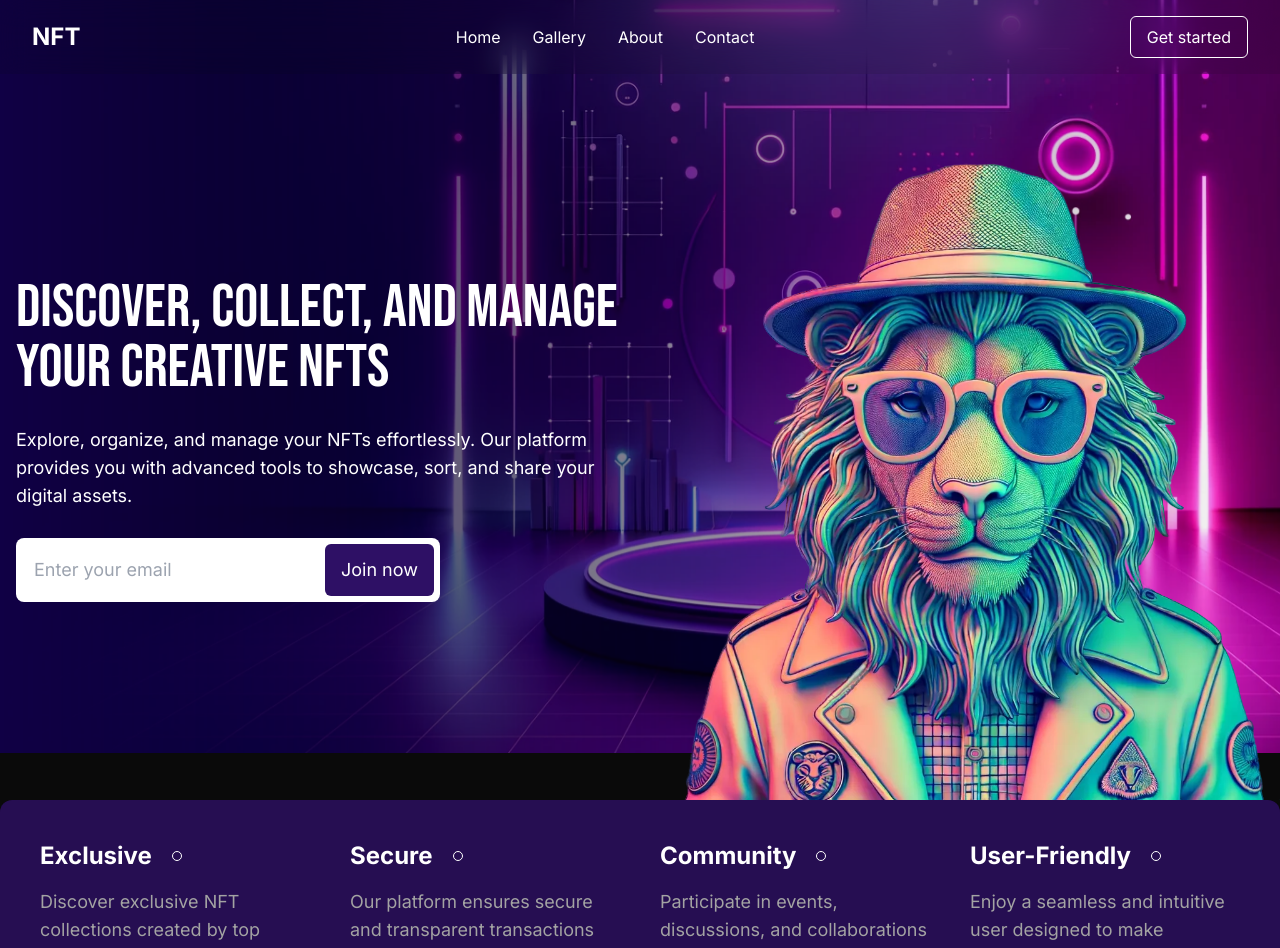
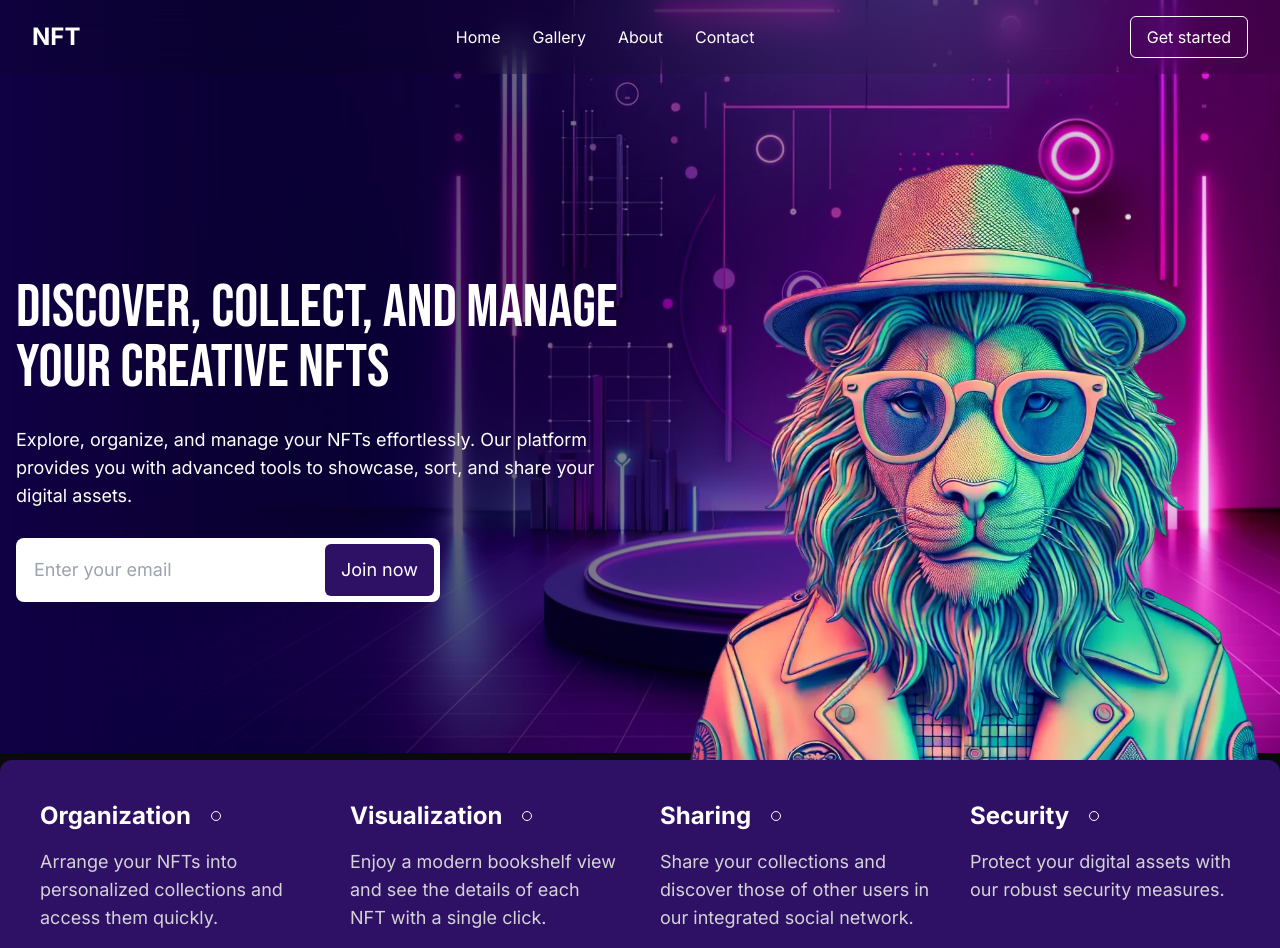
Before and after one commit to and27/nft-gallery, a Next.js app: page / in a window 1280 px wide. Shown: the top 948 px of the page. Built offline with nearby package versions, Linux system fonts and the light colour scheme.

Commit message:
update feature cards content

```diff
--- a/src/components/FeatureCards.tsx
+++ b/src/components/FeatureCards.tsx
@@ -18,38 +18,37 @@ const icons: Record<string, IconType> = {
 const items: itemsType[] = [
   {
     id: "1",
-    name: "Exclusive ",
+    name: "Organization",
     description:
-      "Discover exclusive NFT collections created by top artists from around the world. ",
-    icon: "FaPaintBrush",
+      "Arrange your NFTs into personalized collections and access them quickly.",
+    icon: "FaFolderOpen",
   },
   {
     id: "2",
-    name: "Secure ",
+    name: "Visualization",
     description:
-      "Our platform ensures secure and transparent transactions using blockchain technology.",
-    icon: "FaLock",
+      "Enjoy a modern bookshelf view and see the details of each NFT with a single click.",
+    icon: "FaEye",
   },
   {
     id: "3",
-    name: "Community ",
+    name: "Sharing",
     description:
-      "Participate in events, discussions, and collaborations to grow your network.",
-    icon: "FaUser",
+      "Share your collections and discover those of other users in our integrated social network.",
+    icon: "FaShareAlt",
   },
-
   {
     id: "4",
-    name: "User-Friendly ",
+    name: "Security",
     description:
-      "Enjoy a seamless and intuitive user designed to make managing NFTs easy for everyone.",
-    icon: "FaRocket",
+      "Protect your digital assets with our robust security measures.",
+    icon: "FaLock",
   },
 ];
 
 const FeatureCards = () => (
-  <section className="text-center pb-[8rem]">
-    <div className="grid grid-cols-1 md:grid-cols-2 lg:grid-cols-4 gap-10 max-w-[1280px] mx-auto p-10 bg-violet-950/80 rounded-xl backdrop-invert-0">
+  <section className="text-center pb-[8rem] -mt-10 relative z-10">
+    <div className="grid grid-cols-1 md:grid-cols-2 lg:grid-cols-4 gap-10 max-w-[1280px] mx-auto p-10  rounded-xl bg-violet-950 ">
       {items.map((item) => {
         const iconName = item.icon;
         const Icon = icons[iconName as keyof typeof icons];
@@ -63,7 +62,7 @@ const FeatureCards = () => (
               <h2 className="text-2xl font-bold">{item.name}</h2>
               <div className="border border-white rounded-full p-1"></div>
             </div>
-            <p className="text-lg text-neutral-400">{item.description}</p>
+            <p className="text-lg text-neutral-300">{item.description}</p>
           </div>
         );
       })}
```
